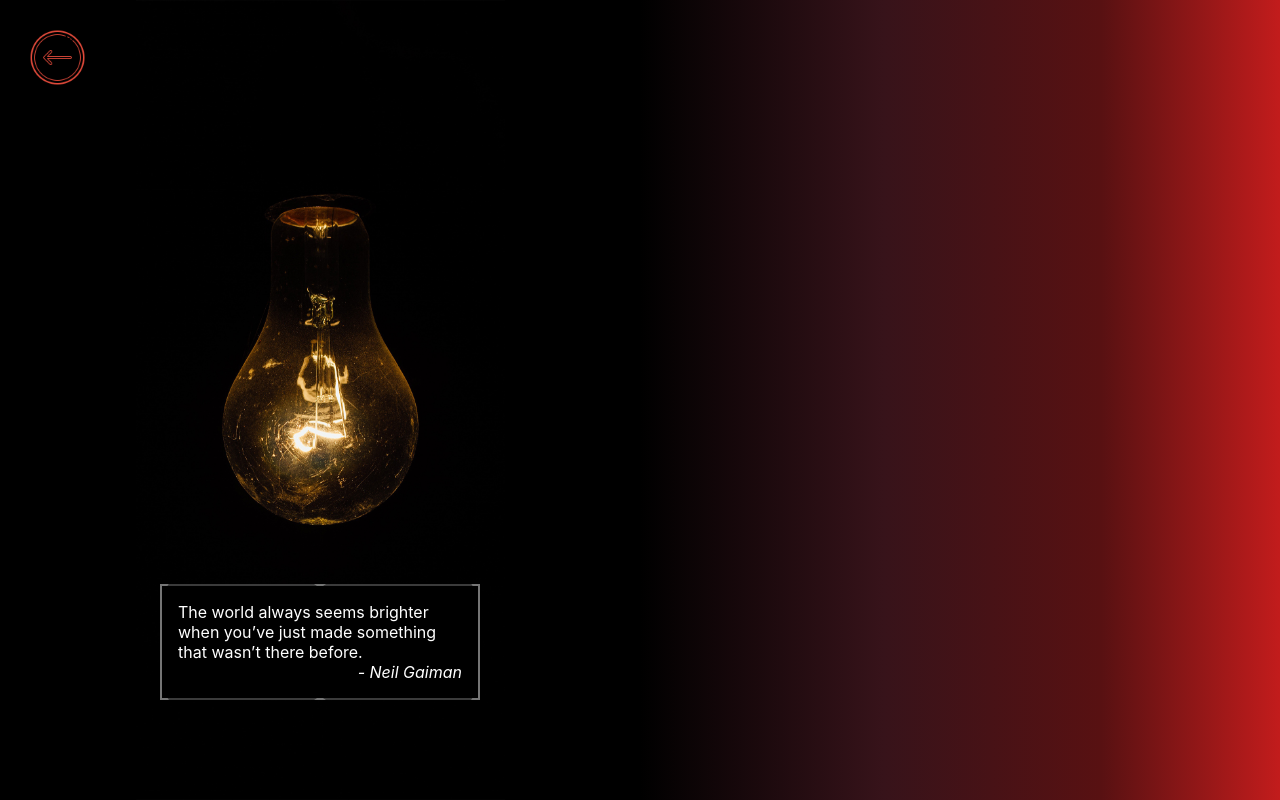
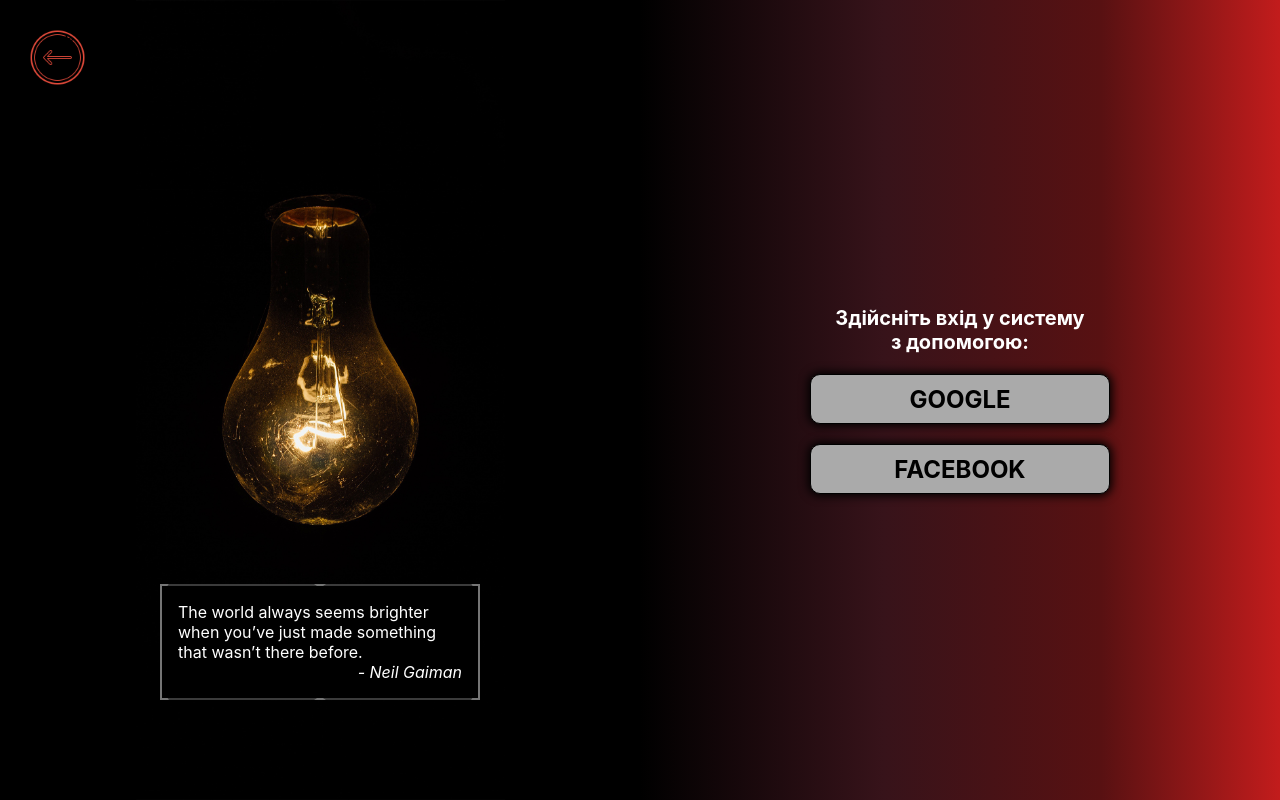
Before and after one commit to Danik1702/energy-consumption, a React (Create React App) app: page / in a window 1280 px wide. Both pictures are taken after a click on the element "Вхід". Built offline with nearby package versions, Linux system fonts and the light colour scheme.

Commit message:
implement login screen

```diff
--- /dev/null
+++ b/src/screens/Login/components/Facebook/facebook.module.scss
@@ -0,0 +1,31 @@
+.buttonWrapper {
+  width: 300px;
+  height: 50px;
+  border-radius: 10px;
+  -webkit-border-radius: 10px;
+  -moz-border-radius: 10px;
+  -ms-border-radius: 10px;
+  -o-border-radius: 10px;
+  background-color: #aaaaaa;
+  box-shadow: 0 0 10px 2px #000000;
+  border: 1px solid #000000;
+  display: flex;
+  justify-content: center;
+  align-items: center;
+  cursor: pointer;
+  box-sizing: border-box;
+  transition-duration: 3s;
+
+  &:hover {
+    background-color: #000000;
+    color: #ffffff;
+    border: 1px solid #ffffff;
+    box-shadow: 0 0 10px 2px #ffffff;
+  }
+}
+
+.buttonText {
+  text-transform: uppercase;
+  font-weight: bold;
+  font-size: 24px;
+}
--- /dev/null
+++ b/src/screens/Login/components/Facebook/index.js
@@ -0,0 +1,11 @@
+import React from "react";
+
+import styles from "./facebook.module.scss";
+
+export const Facebook = ({ onClick }) => {
+  return (
+    <div className={styles.buttonWrapper} onClick={onClick}>
+      <p className={styles.buttonText}>Facebook</p>
+    </div>
+  );
+};
--- /dev/null
+++ b/src/screens/Login/components/Google/google.module.scss
@@ -0,0 +1,32 @@
+.buttonWrapper {
+  width: 300px;
+  height: 50px;
+  border-radius: 10px;
+  -webkit-border-radius: 10px;
+  -moz-border-radius: 10px;
+  -ms-border-radius: 10px;
+  -o-border-radius: 10px;
+  background-color: #aaaaaa;
+  box-shadow: 0 0 10px 2px #000000;
+  border: 1px solid #000000;
+  display: flex;
+  justify-content: center;
+  align-items: center;
+  cursor: pointer;
+  margin-bottom: 20px;
+  box-sizing: border-box;
+  transition-duration: 3s;
+
+  &:hover {
+    background-color: #000000;
+    color: #ffffff;
+    border: 1px solid #ffffff;
+    box-shadow: 0 0 10px 2px #ffffff;
+  }
+}
+
+.buttonText {
+  text-transform: uppercase;
+  font-weight: bold;
+  font-size: 24px;
+}
--- /dev/null
+++ b/src/screens/Login/components/Google/index.js
@@ -0,0 +1,11 @@
+import React from "react";
+
+import styles from "./google.module.scss";
+
+export const Google = ({ onClick }) => {
+  return (
+    <div className={styles.buttonWrapper} onClick={onClick}>
+      <p className={styles.buttonText}>Google</p>
+    </div>
+  );
+};
--- /dev/null
+++ b/src/screens/Login/components/index.js
@@ -0,0 +1,2 @@
+export * from "./Google";
+export * from "./Facebook";
--- a/src/screens/Login/index.js
+++ b/src/screens/Login/index.js
@@ -1,12 +1,21 @@
 import React from "react";
 import { useHistory } from "react-router-dom";
 
+import { Google, Facebook } from './components';
 import backArrow from "../../assets/icons/back-arrow-red.png";
 
 import styles from "./login.module.scss";
 
 export const Login = () => {
   const history = useHistory();
+
+  const handleGoogleLogin = () => {
+    console.log('GOOGLE LOGIN');
+  };
+
+  const handleFacebookClick = () => {
+    console.log('FACEBOOK LOGIN');
+  };
 
   return (
     <div className={styles.pageWrapper}>
@@ -27,7 +36,11 @@
           </blockquote>
         </div>
       </div>
-      <div className={styles.rightSide}></div>
+      <div className={styles.rightSide}>
+        <p className={styles.formText}>Здійсніть вхід у систему<br /> з допомогою:</p>
+        <Google onClick={handleGoogleLogin} />
+        <Facebook onClick={handleFacebookClick} />
+      </div>
     </div>
   );
 };
--- a/src/screens/Login/login.module.scss
+++ b/src/screens/Login/login.module.scss
@@ -15,10 +15,10 @@
 }
 
 .backIcon {
-    cursor: pointer;
-    height: 75px;
-    width: 75px;
-    margin: 20px 0 0 20px;
+  cursor: pointer;
+  height: 75px;
+  width: 75px;
+  margin: 20px 0 0 20px;
 }
 
 .animatedBorderQuote {
@@ -103,4 +103,16 @@
     rgba(88, 17, 18, 1) 72%,
     rgba(194, 28, 28, 1) 100%
   );
+  display: flex;
+  flex-direction: column;
+  justify-content: center;
+  align-items: center;
 }
+
+.formText {
+  color: #ffffff;
+  font-size: 20px;
+  font-weight: bold;
+  text-align: center;
+  margin-bottom: 20px;
+}
```
Also changed, not shown: 1 other file (tests, documents, lock files or other folders).
